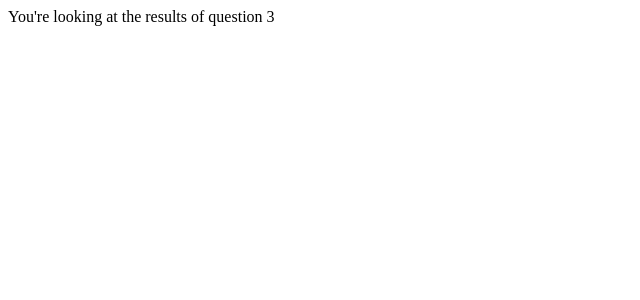
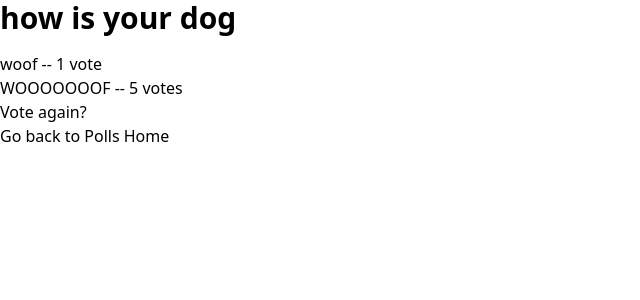
Before and after one commit to abroy77/django-playground, a Django app: page /polls/3/results/ in a window 1280 px wide. Shown: the top 300 px of the page, without its empty margins (0-640 px from the left). Run offline with Django 4.2, Linux system fonts and the light colour scheme; data comes from the database, SQL or seed files in the repository; both versions use the stored data as it was after the commit.

Commit message:
added results page

```diff
--- a/src/polls/templates/polls/question.html
+++ b/src/polls/templates/polls/question.html
@@ -7,8 +7,10 @@
 </head>
 <body>
     <form action="{% url 'polls:vote' question.id %}" method="post">
+        {% csrf_token %}
         <legend>
             <h1 class="text-3xl font-bold mb-4">{{ question }}</h1>
+        </legend>
 
             {% for choice in question.choice_set.all %}
             <input type="radio" name="choice" id="choice{{ forloop.counter }}" value="{{ choice.id }}">
@@ -17,7 +19,7 @@
             <fieldset>
                 <input type="submit" value="vote">
             </fieldset>
-        </legend>
+
 
     </form>
 </body>
--- /dev/null
+++ b/src/polls/templates/polls/results.html
@@ -0,0 +1,25 @@
+<html lang="en">
+<head>
+    <meta charset="UTF-8">
+    <meta name="viewport" content="width=device-width, initial-scale=1.0">
+    <title>Polls</title>
+    <link href="https://cdn.jsdelivr.net/npm/tailwindcss@2.2.19/dist/tailwind.min.css" rel="stylesheet">
+</head>
+<body>
+    <h1 class="text-3xl font-bold mb-4">{{ question }}</h1>
+    <ul>
+        {% for choice in question.choice_set.all %}
+        <li>{{ choice.choice_text }} -- {{ choice.votes }} vote{{ choice.votes|pluralize }}</li>
+        {% endfor %}
+    </ul>
+    <div>
+        <a href="{% url 'polls:question' question.id %}">Vote again?</a>
+    </div>
+    <div>
+        <a href="{% url 'polls:index' %}">Go back to Polls Home</a>
+
+    </div>
+
+
+</body>
+</html>
--- a/src/polls/views.py
+++ b/src/polls/views.py
@@ -1,6 +1,7 @@
-from django.http import HttpResponse, HttpRequest, Http404
-from django.template import loader
+from django.http import HttpResponse, HttpRequest, HttpResponseRedirect
 from django.shortcuts import render, get_object_or_404
+from django.db.models import F
+from django.urls import reverse
 
 # Create your views here.
 from .models import Question
@@ -37,7 +38,25 @@ def question(request: HttpRequest, question_id: int) -> HttpResponse:
     return HttpResponse(render(request, "polls/question.html", {"question":question}))
 
 def results(request: HttpRequest, question_id: int) -> HttpResponse:
-    return HttpResponse(f"You're looking at the results of question {question_id}")
+
+    question = get_object_or_404(Question, pk=question_id)
+
+    return render(request, "polls/results.html", {"question": question})
+
 
 def vote(request: HttpRequest, question_id: int) -> HttpResponse:
-    return HttpResponse(f"You're voting on question {question_id}")
+    question = get_object_or_404(Question, pk=question_id)
+    try:
+        selected_choice = question.choice_set.get(
+            pk=request.POST["choice"]
+        )
+    except KeyError:
+        return render(request, "polls/question.html", {
+            "question": question,
+            "error_message": "You didn't select a choice."
+        })
+    else:
+        selected_choice.votes = F("votes") +1
+        selected_choice.save()
+        return HttpResponseRedirect(reverse("polls:results",
+                                            args=(question.id,)))
```
Also changed, not shown: src/db.sqlite3.
